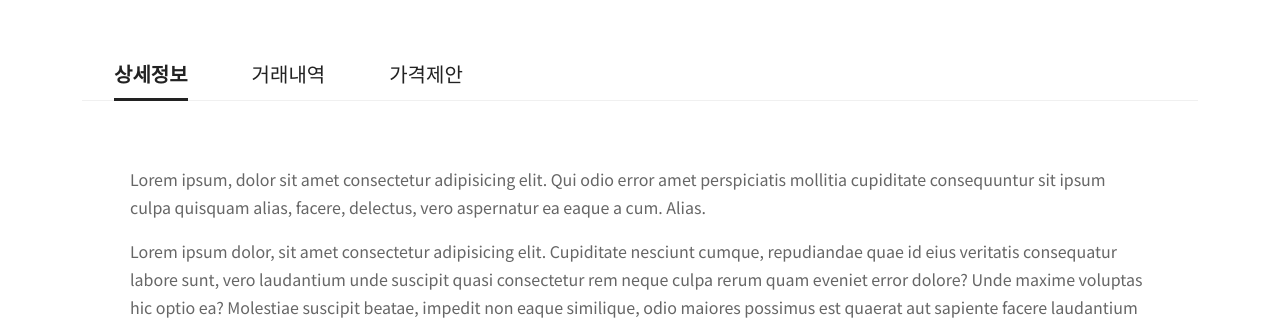
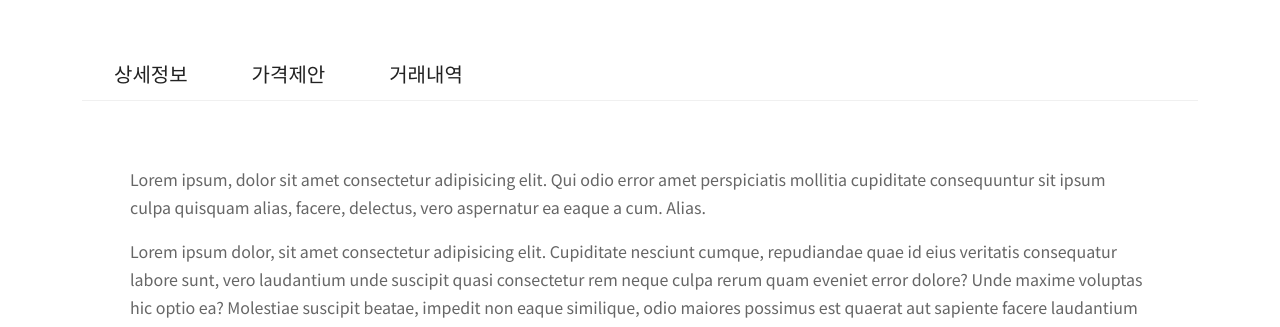
Before and after one commit to hyunjooooojung/UNFT-front, a plain HTML site: page unft.html in a window 1280 px wide. Shown: the part 471-798 px from the top of the page. Drawn offline with nearby package versions, Linux system fonts and the light colour scheme; no server answers; a web font is replaced by a local one.

Commit message:
Feat: UNFT 상세페이지 UI 수정 #41
- 탭 강조표시 제거 완료
- 상세페이지 탭 메뉴와 내용 순서 맞춤
    - 순서 변경 : 상세정보 - 가격제안 - 거래내역

Close #41

```diff
--- a/unft.html
+++ b/unft.html
@@ -103,9 +103,9 @@
             <section class="sec sec_unft_detail_tab">
                 <div class="tab_menu">
                     <ul class="tab_list">
-                        <li class="tab_item active"><a href="#tab_01">상세정보</a></li>
-                        <li class="tab_item"><a href="#tab_02">거래내역</a></li>
-                        <li class="tab_item"><a href="#tab_03">가격제안</a></li>
+                        <li class="tab_item"><a href="#tab_01">상세정보</a></li>
+                        <li class="tab_item"><a href="#tab_02">가격제안</a></li>
+                        <li class="tab_item"><a href="#tab_03">거래내역</a></li>
                     </ul>
                 </div>
                 <div class="tab_body">
```
